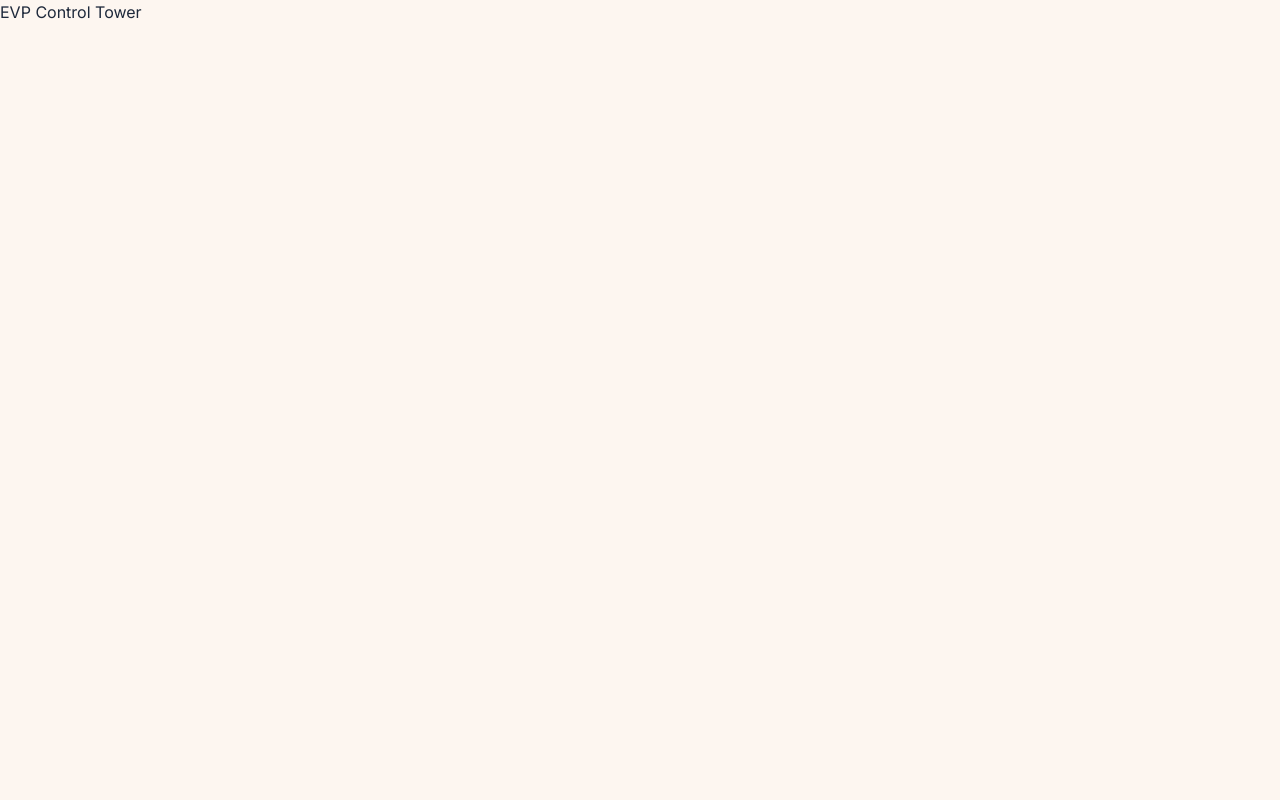
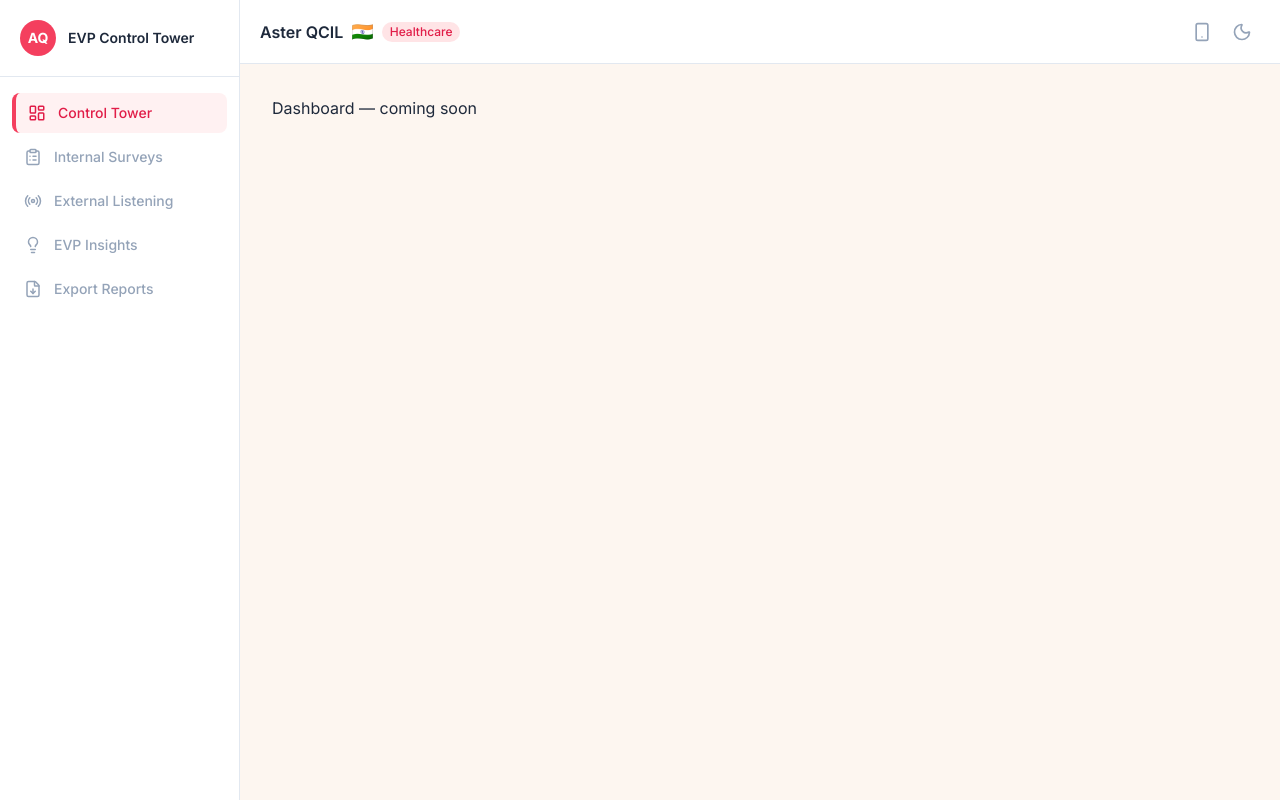
Before and after one commit to chikinsane/insightengine, a React (Vite) app in the folder evp-control-tower/: page /dashboard in a window 1280 px wide. Built offline with nearby package versions, Linux system fonts and the light colour scheme.

Commit message:
feat(evp): wire React Router with AppShell and page stubs

```diff
--- a/evp-control-tower/src/App.tsx
+++ b/evp-control-tower/src/App.tsx
@@ -1,3 +1,41 @@
+import { BrowserRouter, Routes, Route, Navigate } from 'react-router-dom'
+import { useTheme } from './hooks/useTheme'
+import { useMobilePreview } from './hooks/useMobilePreview'
+import { useOrgConfig } from './hooks/useOrgConfig'
+import AppShell from './components/layout/AppShell'
+import Landing from './pages/Landing'
+import Dashboard from './pages/Dashboard'
+import Surveys from './pages/Surveys'
+import Listening from './pages/Listening'
+import Insights from './pages/Insights'
+import Reports from './pages/Reports'
+import SurveyForm from './pages/SurveyForm'
+
 export default function App() {
-  return <div>EVP Control Tower</div>
+  const theme = useTheme()
+  const mobilePreview = useMobilePreview()
+  const orgConfig = useOrgConfig()
+
+  return (
+    <BrowserRouter>
+      <Routes>
+        <Route path="/" element={<Landing orgConfig={orgConfig} />} />
+        <Route path="/survey/:id" element={<SurveyForm />} />
+        <Route element={
+          <AppShell
+            theme={theme}
+            mobilePreview={mobilePreview}
+            org={orgConfig.org}
+          />
+        }>
+          <Route path="/dashboard" element={<Dashboard />} />
+          <Route path="/surveys/*" element={<Surveys />} />
+          <Route path="/listening" element={<Listening />} />
+          <Route path="/insights/*" element={<Insights />} />
+          <Route path="/reports" element={<Reports />} />
+        </Route>
+        <Route path="*" element={<Navigate to="/" replace />} />
+      </Routes>
+    </BrowserRouter>
+  )
 }
--- a/evp-control-tower/src/components/charts/DonutChart.tsx
+++ b/evp-control-tower/src/components/charts/DonutChart.tsx
@@ -52,7 +52,7 @@ export default function DonutChart({ promoters, passives, detractors, enps }: Do
               color: '#f1f5f9',
               fontSize: '12px',
             }}
-            formatter={(value: number) => [`${value}%`, '']}
+            formatter={(value) => [`${value}%`, '']}
           />
           <Legend
             wrapperStyle={{ fontSize: '12px', color: '#94a3b8', paddingTop: '8px' }}
--- /dev/null
+++ b/evp-control-tower/src/pages/Dashboard.tsx
@@ -0,0 +1,3 @@
+export default function Dashboard() {
+  return <div className="p-8">Dashboard — coming soon</div>
+}
--- /dev/null
+++ b/evp-control-tower/src/pages/Insights.tsx
@@ -0,0 +1,3 @@
+export default function Insights() {
+  return <div className="p-8">Insights — coming soon</div>
+}
--- /dev/null
+++ b/evp-control-tower/src/pages/Landing.tsx
@@ -0,0 +1,3 @@
+export default function Landing({ orgConfig: _orgConfig }: { orgConfig: any }) {
+  return <div className="p-8">Landing — coming soon</div>
+}
--- /dev/null
+++ b/evp-control-tower/src/pages/Listening.tsx
@@ -0,0 +1,3 @@
+export default function Listening() {
+  return <div className="p-8">Listening — coming soon</div>
+}
--- /dev/null
+++ b/evp-control-tower/src/pages/Reports.tsx
@@ -0,0 +1,3 @@
+export default function Reports() {
+  return <div className="p-8">Reports — coming soon</div>
+}
--- /dev/null
+++ b/evp-control-tower/src/pages/SurveyForm.tsx
@@ -0,0 +1,3 @@
+export default function SurveyForm() {
+  return <div className="p-8">Survey Form — coming soon</div>
+}
--- /dev/null
+++ b/evp-control-tower/src/pages/Surveys.tsx
@@ -0,0 +1,3 @@
+export default function Surveys() {
+  return <div className="p-8">Surveys — coming soon</div>
+}
```
